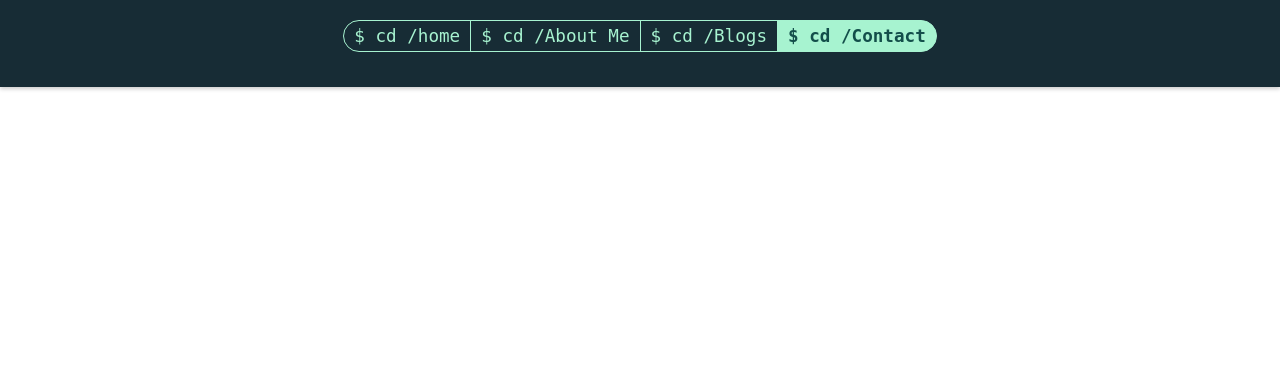
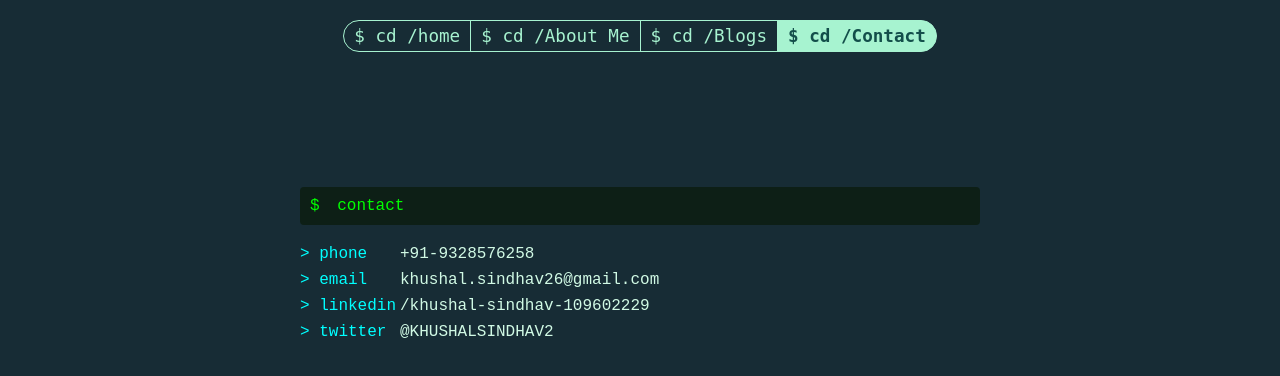
Before and after one commit to MagnusCarlsen26/PortFolio, a React (Create React App) app: page /contact in a window 1280 px wide. Shown: the top 376 px of the page. Built offline with nearby package versions, Linux system fonts and the light colour scheme.

Commit message:
feat: /contact page done

```diff
--- a/src/App.tsx
+++ b/src/App.tsx
@@ -4,6 +4,7 @@ import { BrowserRouter, Routes, Route } from 'react-router-dom';
 import BlogRead from './page/blogs/blogRead/BlogRead';
 import Navbar from './page/navbar/Navbar';
 import Home from './page/home/Home'; // Import the new Home component
+import Contact from './page/contact/Contact'; // Import the new Contact component
 
 function App() {
   return (
@@ -11,9 +12,10 @@ function App() {
       <BrowserRouter>
         <Navbar />
           <Routes>
-            <Route path="/" element={<Home />} /> {/* Add the Home component to the root path */}
+            <Route path="/" element={<Home />} />
             <Route path="/blogs" element={<BlogHome />} />
             <Route path="/blog/read/:slug" element={<BlogRead />} />
+            <Route path="/contact" element={<Contact />} />
           </Routes>
       </BrowserRouter>
     </div>
--- /dev/null
+++ b/src/page/contact/Contact.tsx
@@ -0,0 +1,42 @@
+import React from 'react';
+import './contact.css';
+
+const Contact = () => {
+
+    return (
+        <div className="contact-container">
+            <div className="contact-content">
+
+                <div className="terminal-prompt">
+                    <span className="prompt-char">$</span> contact
+                </div>
+
+                <div className="contact-methods">
+
+                    <div className="method-item">
+                        <span className="method-label">&gt; phone</span>
+                        <span className="method-value"><a href="tel:+919328576258">+91-9328576258</a></span>
+                    </div>
+
+                    <div className="method-item">
+                        <span className="method-label">&gt; email</span>
+                        <span className="method-value"><a href="mailto:khushal.sindhav26@gmail.com">khushal.sindhav26@gmail.com</a></span>
+                    </div>
+
+                    <div className="method-item">
+                        <span className="method-label">&gt; linkedin</span>
+                        <span className="method-value"><a href="https://www.linkedin.com/in/khushal-sindhav-109602229/" target="_blank" rel="noopener noreferrer">/khushal-sindhav-109602229</a></span>
+                    </div>
+
+                    <div className="method-item">
+                        <span className="method-label">&gt; twitter</span>
+                        <span className="method-value"><a href="https://x.com/KHUSHALSINDHAV2" target="_blank" rel="noopener noreferrer">@KHUSHALSINDHAV2</a></span>
+                    </div>
+
+                </div>
+            </div>
+        </div>
+    );
+};
+
+export default Contact;
--- /dev/null
+++ b/src/page/contact/contact.css
@@ -0,0 +1,186 @@
+:root {
+    --bg-color: #172C35;
+    --primary-color: #22c55e;
+    --secondary-color: #d1fae5;
+    --terminal-dark-bg: #1e1e1e;
+    --terminal-light-green: #00ff00;
+    --terminal-cyan: #00ffff;
+    --button-bg: #96DABB;
+    --button-text: #134e4a;
+    --blog-subsection-bg-color: #0d1f16;
+}
+
+@keyframes fadeInFromLeft {
+  from {
+    opacity: 0;
+    transform: translateX(-20px);
+  }
+  to {
+    opacity: 1;
+    transform: translateX(0);
+  }
+}
+
+.contact-container {
+  display: flex;
+  justify-content: center;
+  padding-top: 80px; /* Title placement: 64–80px from top */
+  min-height: calc(100vh - var(--navbar-height, 0px) - var(--footer-height, 0px)); /* Adjust for navbar/footer if they are fixed */
+  background-color: var(--bg-color);
+}
+
+.contact-content {
+  width: 100%;
+  max-width: 720px; /* Centered column with fixed width (~720px) */
+  padding: 20px;
+  box-sizing: border-box;
+  color: var(--secondary-color);
+}
+
+.contact-title {
+  font-size: 2.5em;
+  margin-bottom: 40px;
+  text-align: center;
+  color: var(--primary-color);
+  font-family: 'JetBrains Mono', monospace;
+}
+
+.terminal-prompt {
+  background-color: var(--blog-subsection-bg-color);
+  color: var(--terminal-light-green);
+  padding: 10px;
+  font-family: 'Fira Code', monospace;
+  margin-bottom: 20px;
+  border-radius: 4px;
+}
+
+.prompt-char {
+  color: var(--terminal-light-green);
+  margin-right: 8px;
+}
+
+.contact-methods {
+  margin-bottom: 30px;
+}
+
+.method-item {
+  display: flex;
+  align-items: center; /* Align items for consistent spacing */
+  margin-bottom: 8px;
+  font-family: 'Fira Code', monospace;
+  color: var(--secondary-color);
+  opacity: 0; /* Start hidden for animation */
+  animation: fadeInFromLeft 0.5s ease-out forwards;
+}
+
+.method-item:nth-child(1) { animation-delay: 0.2s; }
+.method-item:nth-child(2) { animation-delay: 0.4s; }
+.method-item:nth-child(3) { animation-delay: 0.6s; }
+.method-item:nth-child(4) { animation-delay: 0.8s; }
+
+.method-label {
+  color: var(--terminal-cyan);
+  width: 100px; /* Adjusted width */
+  flex-shrink: 0;
+}
+
+.method-value {
+  color: var(--secondary-color);
+  word-break: break-all;
+}
+
+.method-value a {
+  color: inherit; /* Inherit color from parent (.method-value) */
+  text-decoration: none; /* Remove underline */
+}
+
+.message-section {
+  background-color: #2a2a2a; /* Slightly darker than --bg-color */
+  padding: 20px;
+  border-radius: 8px;
+}
+
+.message-intro {
+  text-align: center;
+  margin-bottom: 20px;
+  font-style: italic;
+  color: var(--secondary-color);
+}
+
+.contact-form {
+  display: flex;
+  flex-direction: column;
+}
+
+.form-field {
+  margin-bottom: 15px;
+}
+
+.form-field label {
+  display: block;
+  margin-bottom: 5px;
+  font-weight: bold;
+  color: var(--secondary-color);
+}
+
+.form-field input[type="text"],
+.form-field input[type="email"],
+.form-field textarea {
+  width: 100%;
+  padding: 10px;
+  border: 1px solid #555;
+  border-radius: 4px;
+  background-color: #333;
+  color: var(--secondary-color);
+  box-sizing: border-box;
+  font-family: 'Fira Code', monospace;
+}
+
+.form-field input:focus,
+.form-field textarea:focus {
+  outline: none;
+  border-color: var(--primary-color);
+}
+
+.form-field textarea {
+  resize: vertical;
+  min-height: 100px;
+}
+
+.form-actions {
+  display: flex;
+  justify-content: center;
+  margin-top: 20px;
+}
+
+.form-actions button {
+  padding: 12px 24px;
+  background-color: var(--button-bg);
+  color: var(--button-text);
+  border: none;
+  border-radius: 9999px; /* Pill shape */
+  cursor: pointer;
+  font-size: 1.05em;
+  font-weight: bold;
+  transition: background-color 0.3s ease, transform 0.3s ease, box-shadow 0.3s ease;
+  font-family: 'Fira Code', monospace;
+}
+
+.form-actions button:hover {
+  background-color: #b0e0d5; /* Slightly lighter shade of button-bg */
+  transform: scale(1.02);
+}
+
+.form-actions button:active {
+  transform: scale(0.98);
+}
+
+.success-message {
+  background-color: var(--primary-color);
+  color: var(--button-text);
+  padding: 10px;
+  border-radius: 4px;
+  text-align: center;
+  margin-bottom: 20px;
+  font-family: 'Fira Code', monospace;
+}
```
